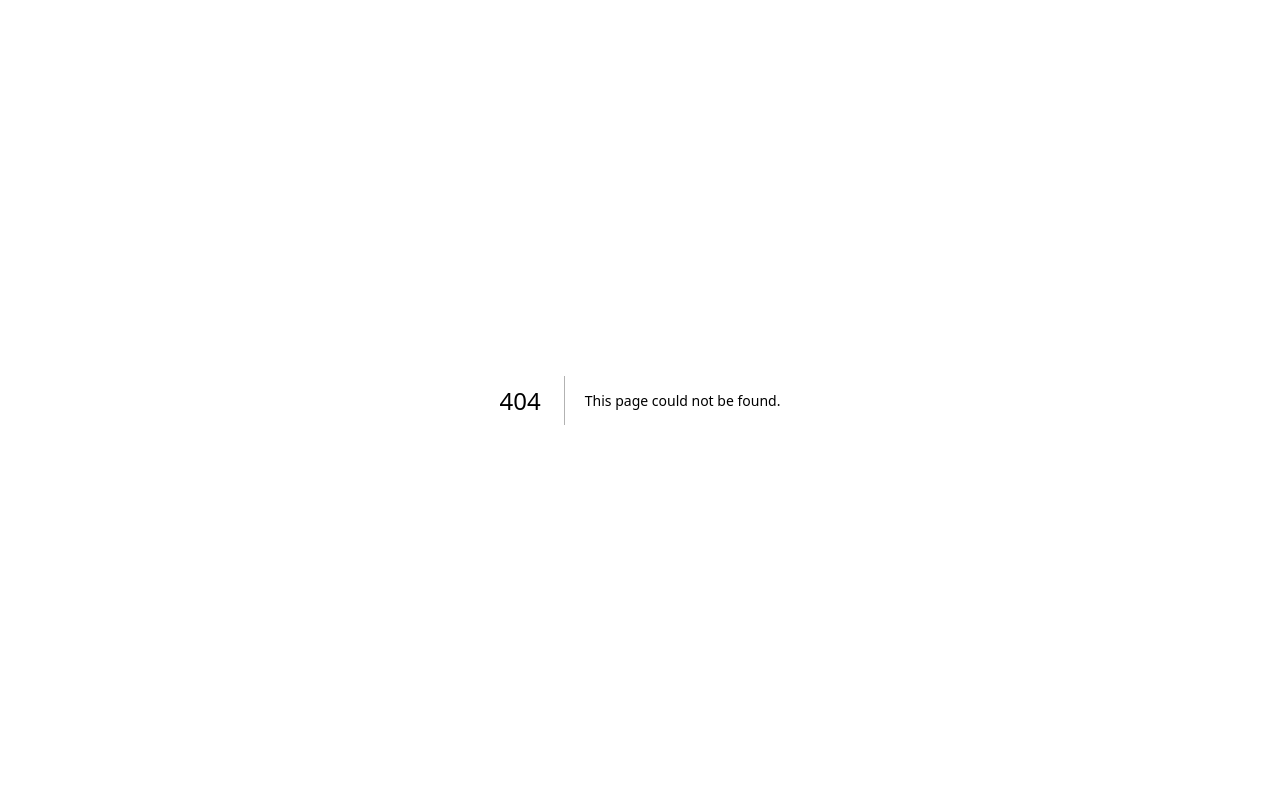
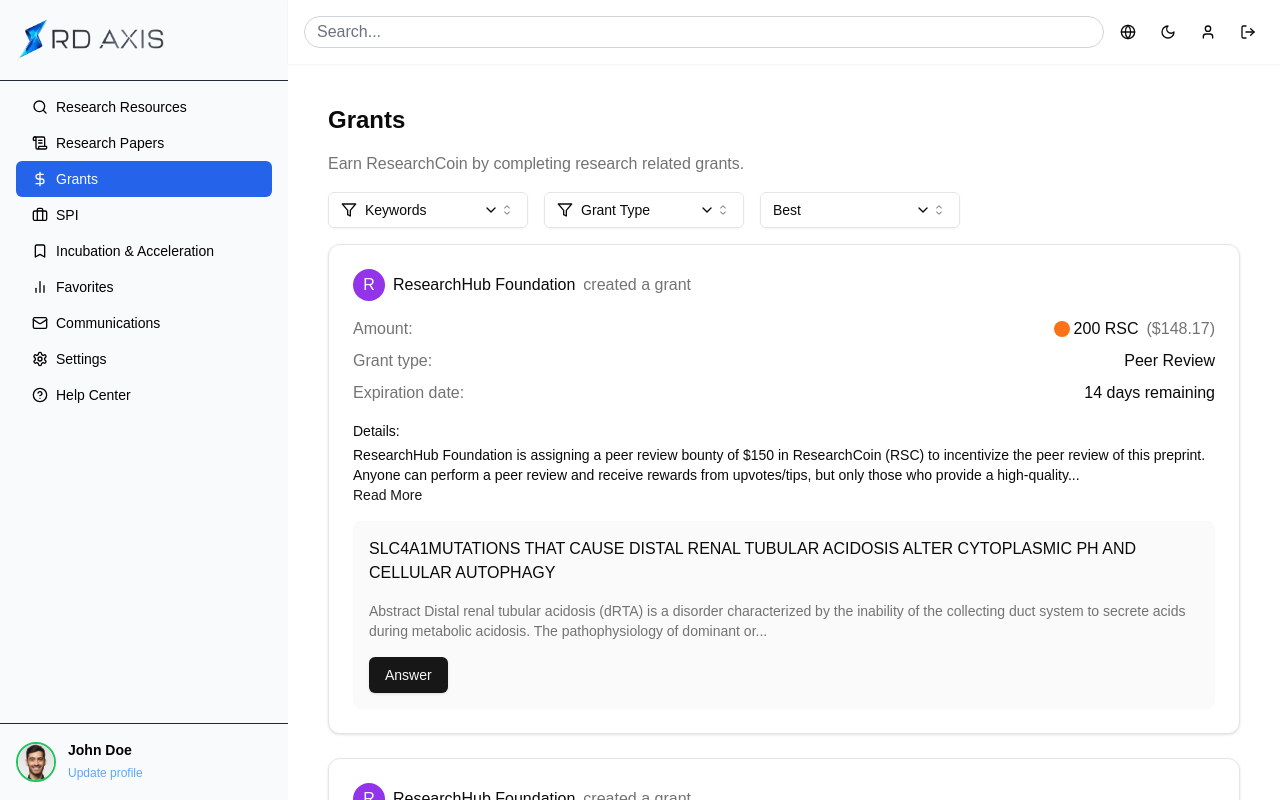
Before and after one commit to aaron-dsk/regis-works-app, a Next.js app: page /grants in a window 1280 px wide. Before the commit this address had no page. Built offline with nearby package versions, Linux system fonts and the light colour scheme.

Commit message:
Added: grants section

```diff
--- /dev/null
+++ b/src/app/(auth)/grants/page.tsx
@@ -0,0 +1,11 @@
+'use client'
+
+import Grants from "@/components/grants"
+
+export default function GrantsPage() {
+  return (
+    <div className="container mx-auto p-4">
+      <Grants />
+    </div>
+  )
+}
--- a/src/app/(auth)/paper-details/page.tsx
+++ b/src/app/(auth)/paper-details/page.tsx
@@ -2,7 +2,7 @@
 
 import ResearchPaperSummary from "@/components/research-paper-summary"
 
-export default function ResearchPapersPage() {
+export default function PaperDetails() {
   return (
     <div className="container mx-auto p-4">
       <ResearchPaperSummary />
--- /dev/null
+++ b/src/components/grants.tsx
@@ -0,0 +1,189 @@
+import { ChevronDown, Filter } from 'lucide-react'
+import { Button } from "@/components/ui/button"
+import { Card } from "@/components/ui/card"
+import {
+  Select,
+  SelectContent,
+  SelectItem,
+  SelectTrigger,
+} from "@/components/ui/select"
+
+export default function Grants() {
+  return (
+    <div className="max-w-6xl">
+      <div>
+        <h1 className="text-2xl font-bold mb-4">Grants</h1>
+        <p className="text-muted-foreground mb-4">
+          Earn ResearchCoin by completing research related grants.
+        </p>
+      </div>
+
+      <div className="flex gap-4 flex-wrap mb-4">
+        <Select>
+          <SelectTrigger className="w-[200px]">
+            <Filter className="w-4 h-4 mr-2" />
+            <span>Keywords</span>
+            <ChevronDown className="w-4 h-4 ml-auto" />
+          </SelectTrigger>
+          <SelectContent>
+            <SelectItem value="all">All Keywords</SelectItem>
+          </SelectContent>
+        </Select>
+
+        <Select>
+          <SelectTrigger className="w-[200px]">
+            <Filter className="w-4 h-4 mr-2" />
+            <span>Grant Type</span>
+            <ChevronDown className="w-4 h-4 ml-auto" />
+          </SelectTrigger>
+          <SelectContent>
+            <SelectItem value="all">All Types</SelectItem>
+          </SelectContent>
+        </Select>
+
+        <Select>
+          <SelectTrigger className="w-[200px]">
+            <span>Best</span>
+            <ChevronDown className="w-4 h-4 ml-auto" />
+          </SelectTrigger>
+          <SelectContent>
+            <SelectItem value="best">Best Match</SelectItem>
+          </SelectContent>
+        </Select>
+      </div>
+
+      <div className="space-y-6">
+        <Card className="p-6">
+          <div className="flex items-center gap-2 mb-4">
+            <div className="w-8 h-8 bg-purple-600 rounded-full flex items-center justify-center text-white">
+              R
+            </div>
+            <span className="font-medium">ResearchHub Foundation</span>
+            <span className="text-muted-foreground">created a grant</span>
+          </div>
+
+          <div className="grid gap-2 mb-4">
+            <div className="flex justify-between">
+              <span className="text-muted-foreground">Amount:</span>
+              <div className="flex items-center gap-2">
+                <div className="flex items-center">
+                  <div className="w-4 h-4 bg-orange-500 rounded-full mr-1" />
+                  200 RSC
+                </div>
+                <span className="text-muted-foreground">($148.17)</span>
+              </div>
+            </div>
+            <div className="flex justify-between">
+              <span className="text-muted-foreground">Grant type:</span>
+              <span>Peer Review</span>
+            </div>
+            <div className="flex justify-between">
+              <span className="text-muted-foreground">Expiration date:</span>
+              <span>14 days remaining</span>
+            </div>
+          </div>
+
+          <div className="space-y-4">
+            <div className="text-sm">
+              <span className="font-medium">Details:</span>
+              <p className="mt-1">
+                ResearchHub Foundation is assigning a peer review bounty of{" "}
+                <span className="font-medium">$150 in ResearchCoin (RSC)</span> to
+                incentivize the peer review of this preprint. Anyone can perform a
+                peer review and receive rewards from upvotes/tips, but only those
+                who provide a high-quality...
+              </p>
+              <Button variant="link" className="p-0 h-auto text-sm">
+                Read More
+              </Button>
+            </div>
+
+            <div className="bg-muted/50 p-4 rounded-lg">
+              <h3 className="font-medium mb-4">
+                SLC4A1MUTATIONS THAT CAUSE DISTAL RENAL TUBULAR ACIDOSIS ALTER
+                CYTOPLASMIC PH AND CELLULAR AUTOPHAGY
+              </h3>
+              <p className="text-sm text-muted-foreground mb-4">
+                Abstract Distal renal tubular acidosis (dRTA) is a disorder
+                characterized by the inability of the collecting duct system to
+                secrete acids during metabolic acidosis. The pathophysiology of
+                dominant or...
+              </p>
+              <Button>Answer</Button>
+            </div>
+          </div>
+        </Card>
+
+        <Card className="p-6">
+          <div className="flex items-center gap-2 mb-4">
+            <div className="w-8 h-8 bg-purple-600 rounded-full flex items-center justify-center text-white">
+              R
+            </div>
+            <span className="font-medium">ResearchHub Foundation</span>
+            <span className="text-muted-foreground">created a grant</span>
+          </div>
+
+          <div className="grid gap-2 mb-4">
+            <div className="flex justify-between">
+              <span className="text-muted-foreground">Amount:</span>
+              <div className="flex items-center gap-2">
+                <div className="flex items-center">
+                  <div className="w-4 h-4 bg-orange-500 rounded-full mr-1" />
+                  210 RSC
+                </div>
+                <span className="text-muted-foreground">($155.58)</span>
+              </div>
+            </div>
+            <div className="flex justify-between">
+              <span className="text-muted-foreground">Grant type:</span>
+              <span>Peer Review</span>
+            </div>
+            <div className="flex justify-between">
+              <span className="text-muted-foreground">Expiration date:</span>
+              <span>13 days remaining</span>
+            </div>
+          </div>
+
+          <div className="space-y-4">
+            <div className="text-sm">
+              <span className="font-medium">Details:</span>
+              <p className="mt-1">
+                ResearchHub Foundation is assigning a peer review bounty of{" "}
+                <span className="font-medium">$150 in ResearchCoin (RSC)</span> to
+                incentivize the peer review of this preprint. Anyone can perform a
+                peer review and receive rewards from upvotes/tips, but only those
+                who provide a high-quality...
+              </p>
+              <Button variant="link" className="p-0 h-auto text-sm">
+                Read More
+              </Button>
+            </div>
+
+            <div className="bg-muted/50 p-4 rounded-lg">
+              <h3 className="font-medium mb-4">
+                Tailoring Mechanical Properties for Additive Manufacturing:
+                Strategic Molecular Design of UV-Curable Bio-based Oligoester
+                Resins via Diacid and Diol Exploration
+              </h3>
+              <p className="text-sm text-muted-foreground mb-4">
+                Digital Light Processing (DLP) is a 3D printing technology that
+                enables the fabrication of complex, high-resolution structures;
+                however, the mechanical properties of DLP-printed objects are often
+                limi...
+              </p>
+              <div className="flex gap-2 mb-4">
+                <span className="bg-blue-100 text-blue-800 text-xs px-2.5 py-0.5 rounded">
+                  Automotive Engineering
+                </span>
+                <span className="bg-blue-100 text-blue-800 text-xs px-2.5 py-0.5 rounded">
+                  Biomaterials
+                </span>
+              </div>
+              <Button>Answer</Button>
+            </div>
+          </div>
+        </Card>
+      </div>
+    </div>
+  )
+}
--- a/src/components/nav-menu.tsx
+++ b/src/components/nav-menu.tsx
@@ -2,7 +2,7 @@
 
 import { Avatar, AvatarFallback, AvatarImage } from "@/components/ui/avatar"
 import { Button } from "@/components/ui/button"
-import { Search, Briefcase, BookmarkIcon, BarChart2, Settings, HelpCircle, Mail, ScrollText } from "lucide-react"
+import { Search, Briefcase, BookmarkIcon, BarChart2, Settings, HelpCircle, Mail, ScrollText, DollarSign } from "lucide-react"
 import Link from "next/link"
 import { usePathname } from 'next/navigation'
 import Image from 'next/image'
@@ -13,6 +13,7 @@ export function SideBarNav() {
   const menuItems = [
     { name: 'Research Resources', icon: Search, path: '/research-resources' },
     { name: 'Research Papers', icon: ScrollText, path: '/research-papers' },
+    { name: 'Grants', icon: DollarSign, path: '/grants' },
     { name: 'SPI', icon: Briefcase, path: '/spi' },
     { name: 'Incubation & Acceleration', icon: BookmarkIcon, path: '/incubators-accelerators' },
     { name: 'Favorites', icon: BarChart2, path: '/favorites' },
```
